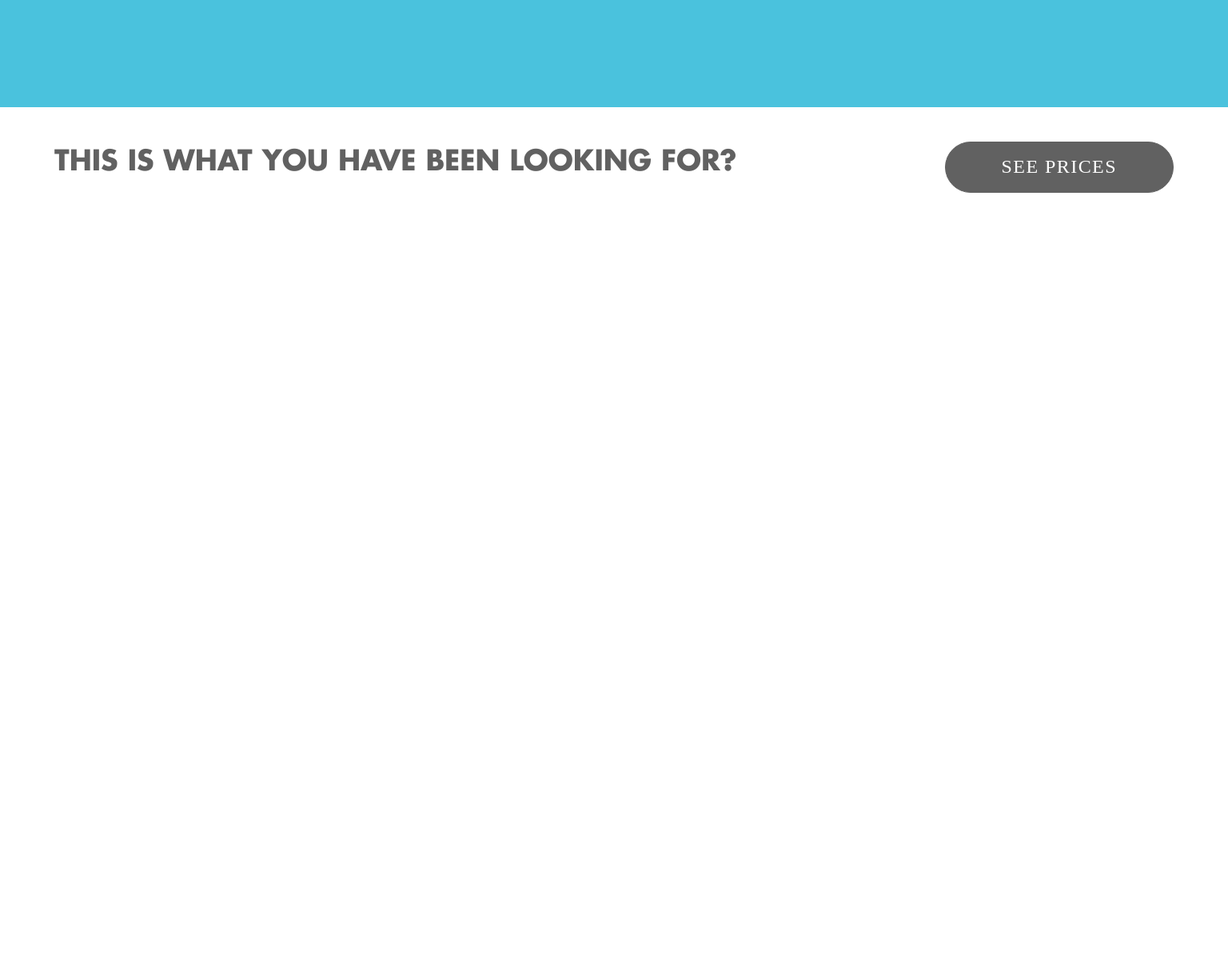
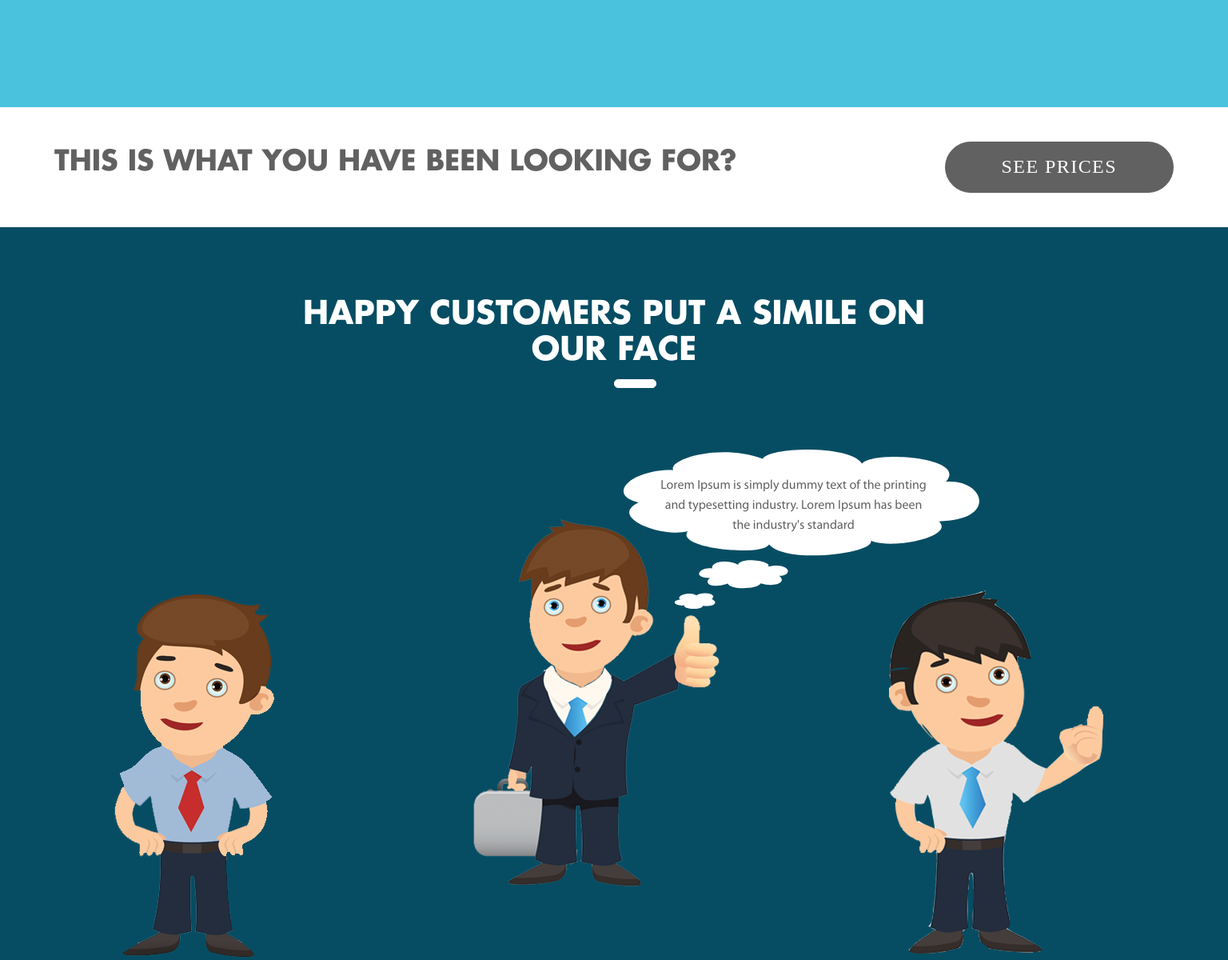
Before and after one commit to PawelSzy/flat-training, a website: page index.html in a window 1536 px wide. Shown: the part 3669-4869 px from the top of the page at 80% size. Before the commit the page ends 3953 px from the top, so only its background shows below. Drawn offline with nearby package versions, Linux system fonts and the light colour scheme.

Commit message:
Styling section with persons, changes in button

```diff
--- a/index.html
+++ b/index.html
@@ -140,7 +140,26 @@
         </buton>
       </section>
 
-      <section></section>
+      <section class="graphic-section graphic-section--people">
+          <div class="big-container">
+              <h2 class="graphic-section__header">
+                  Happy customers put a simile on our face
+              </h2>
+
+              <p class="graphic-section__text graphic-section--people__text">
+                  Lorem Ipsum is simply dummy text of the printing and typesetting industry. Lorem Ipsum has been the industry's standard
+              </p>
+
+              <img class="graphic-section-graphics graphic-section--people__cloud" src="./img/cloud.png" alt="cloud"/>
+
+
+              <img class="graphic-section-graphics graphic-section--people__graphics-1" src="./img/person-1.png" alt="first person"/>
+
+              <img class="-graphic-section-graphics graphic-section--people__graphics-2" src="./img/person-2.png" alt="second person"/>
+
+              <img class="graphic-section-graphics graphic-section--people__graphics-3" src="./img/person-3.png" alt="third person"/>
+          </div>
+      </section>
   </main>
   <footer></footer>
   <script src="js/vendor/modernizr-3.7.1.min.js"></script>
--- a/sass/_section.scss
+++ b/sass/_section.scss
@@ -179,5 +179,101 @@
     /* Text style for "sEE PRICES" */
     letter-spacing: 1.44px;
     padding: 14px 70px;
+    width: 150px;
+    margin-top: 20px;
+    @media (min-width: 720px) {
+      width: initial;
+      margin-top: 0;
+    }
   }
 }
+
+.graphic-section {
+  text-align: center;
+  background-color: #064d63;
+  padding-top: 83px;
+  position: relative;
+  @media (min-width: 1370px) {
+    min-height: 954px;
+    box-sizing: border-box;
+  }
+  &__header {
+    color: #ffffff;
+    font-family: 'FuturaLT', arial, sans-serif;
+    font-size: 40px;
+    font-weight: bold;
+    line-height: 45px;
+    text-transform: uppercase;
+    max-width: 807px;
+    margin-left: auto;
+    margin-right: auto;
+    margin-bottom: 50px;
+    &:after {
+      content: "";
+      width: 51px;
+      height: 9px;
+      border-radius: 5px;
+      border: 1px solid #ffffff;
+      background-color: #ffffff;
+      position: absolute;
+      top: 190px;
+      left: 50%;
+    }
+  }
+  &__text {
+    color: #ffffff;
+    font-family: "Myriad Pro", arial, sans-serif;
+    font-size: 16px;
+    font-weight: 400;
+    line-height: 25px;
+  }
+  &--people {
+    &__text {
+      @media (min-width: 1370px) {
+        color: #616161;
+        width: 347px;
+        position: absolute;
+        top: 311px;
+        left: 819px;
+        z-index: 20;
+      }
+    }
+    &__cloud {
+      display: none;
+      @media (min-width: 1370px) {
+        display: block;
+        top: 278px;
+        position: absolute;
+        left: 779px;
+        z-index:10;
+      }
+    }
+    &__graphics-1 {
+      display: none;
+      @media (min-width: 1370px) {
+        display: block;
+        position: absolute;
+        top: 458px;
+        left: 143px;
+      }
+    }
+    &__graphics-2 {
+      display: none;
+      @media (min-width: 1370px) {
+        display: block;
+        position: absolute;
+        top: 357px;
+        left: 592px;
+      }
+    }
+    &__graphics-3 {
+      display: none;
+      @media (min-width: 1370px) {
+        display: block;
+        position: absolute;
+        top: 454px;
+        left: 1112px;
+      }
+    }
+  }
+}
```
Also changed, not shown: css/main.css, img/cloud.png (added), img/person-1.png (added), img/person-2.png (added), img/person-3.png (added), 1 other file.
